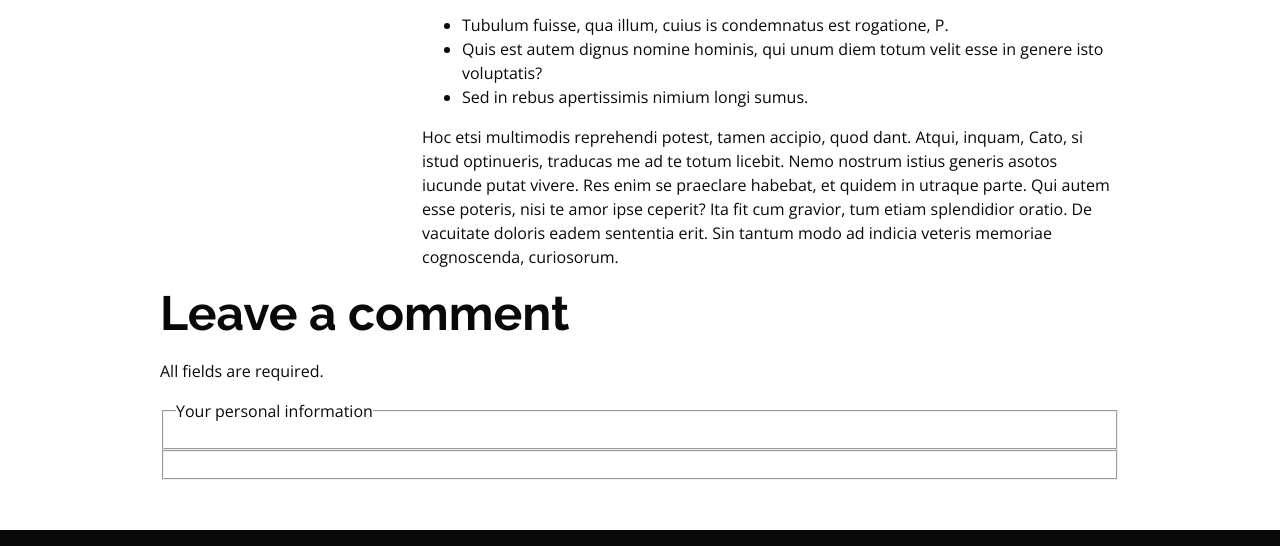
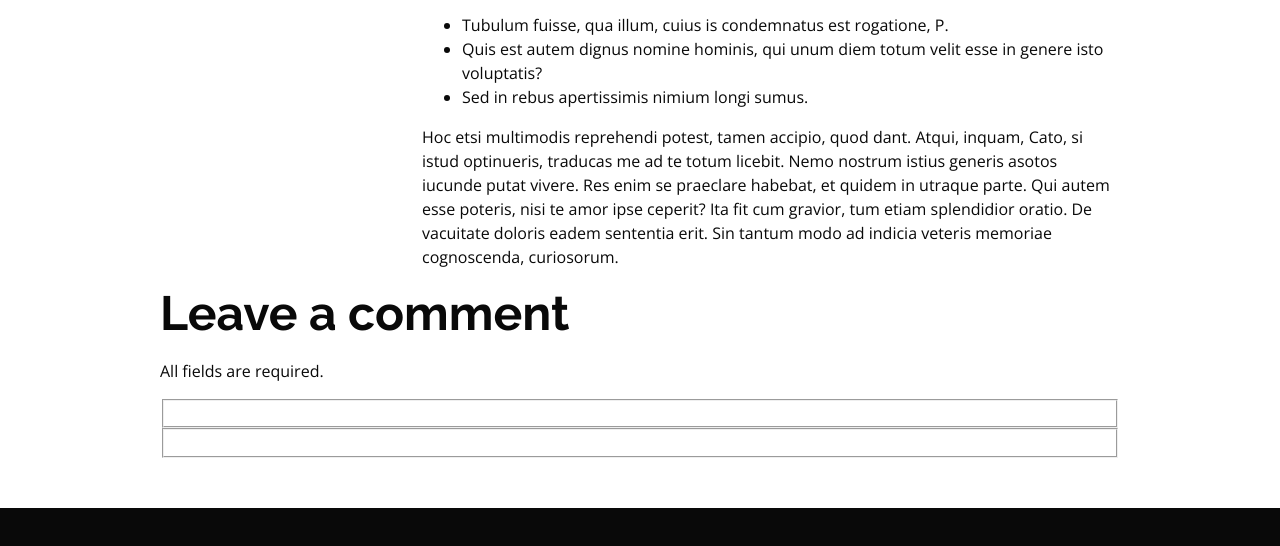
Before and after one commit to Jebeniani/holbertonschool-web_front_end, a plain HTML site: page 0x05-form/02-article.html in a window 1280 px wide. Shown: the part 1401-1947 px from the top of the page. Drawn offline with nearby package versions, Linux system fonts and the light colour scheme.

Commit message:
more cmments

```diff
--- a/0x05-form/02-article.html
+++ b/0x05-form/02-article.html
@@ -149,7 +149,7 @@
             </header>
             <form action="#" method="post">
               <fieldset>
-                <legend>Your personal information</legend>
+                <legend class="visually-hidden">Your personal information</legend>
                 <div class="form-group col-1-2"></div>
                 <div class="form-group col-1-2"></div>
                 <div class="form-group col-2-3"></div>
```
